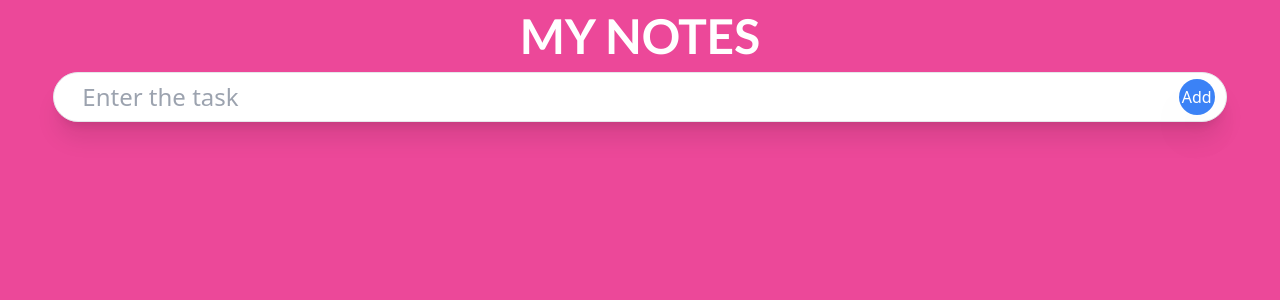
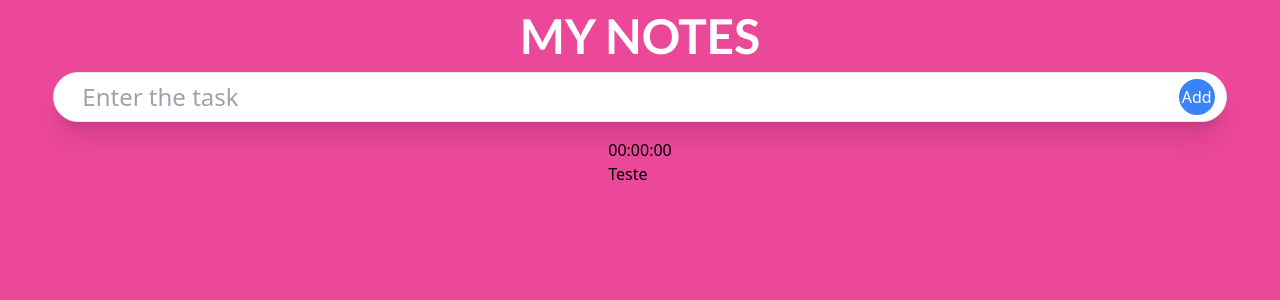
Before and after one commit to leonardommascarenhas/GiovannaPomodoroNotes, a React (Vite) app: page / in a window 1280 px wide. Shown: the top 300 px of the page. Built offline with nearby package versions, Linux system fonts and the light colour scheme.

Commit message:
prototype of Timer functions

```diff
--- a/src/App.tsx
+++ b/src/App.tsx
@@ -1,5 +1,6 @@
 import { useState, useEffect } from "react";
 import InputField from "./components/InputField";
+import Timer from "./components/Timer";
 import TodoList from "./components/TodoList";
 import { Todo } from "./model";
 const App: React.FC = () => {
@@ -25,6 +26,7 @@ const App: React.FC = () => {
         handleAdd={handleAdd}
       />
       <TodoList todos={todos} setTodos={setTodos} />
+      <Timer timeOut={1} />
     </div>
   );
 };
--- a/src/components/Timer.tsx
+++ b/src/components/Timer.tsx
@@ -1,41 +1,63 @@
-import React, { useState } from "react";
+import React, { useState, useEffect } from "react";
 
 interface Time {
+  seconds: number;
+  minutes: number;
   hours: number;
-  minutes: number;
-  seconds: number;
-  miliSeconds?: number;
 }
 
-const Timer = () => {
+interface Props {
+  timeOut: number;
+}
+
+const Timer = ({ timeOut }: Props) => {
   const [time, setTime] = useState<Time>({
+    seconds: 0,
+    minutes: 0,
     hours: 0,
-    minutes: 0,
-    seconds: 0,
   });
-  const handleTime = () => {
-    setTimeout(() => {
-      setTime((prev) => ({
-        ...prev,
-        seconds: time.seconds + 1,
+  const [intervalId, setIntervalId] = useState<number | undefined>(
+    undefined
+  );
+  useEffect(() => {
+    if (timeOut == time.minutes) {
+      clearTimeout(intervalId);
+    }
+  }, [time]);
+
+  const startTimer = () => {
+    const id = setInterval(() => {
+      setTime((current) => ({
+        seconds: current.seconds < 59 ? current.seconds + 1 : 0,
+        minutes:
+          current.seconds === 59
+            ? current.minutes < 59
+              ? current.minutes + 1
+              : 0
+            : current.minutes,
+        hours:
+          current.seconds === 59 && current.minutes === 59
+            ? current.hours + 1
+            : current.hours,
       }));
-      if (time.seconds == 60) {
-        setTime((prev) => ({
-          ...prev,
-          minutes: time.minutes++,
-        }));
-      }
-      if (time.minutes == 60) {
-        setTime((prev) => ({
-          ...prev,
-          hours: time.hours + 1,
-          minutes: 0,
-        }));
-      }
     }, 1000);
+    setIntervalId(id);
   };
 
-  return <div> </div>;
+  return (
+    <div>
+      <h1>
+        {`
+      ${time.hours.toString().padStart(2, "0")}:${time.minutes
+          .toString()
+          .padStart(2, "0")}:${time.seconds
+          .toString()
+          .padStart(2, "0")}
+      `}
+      </h1>
+      <button onClick={startTimer}>Teste</button>
+    </div>
+  );
 };
 
 export default Timer;
--- a/src/main.tsx
+++ b/src/main.tsx
@@ -1,10 +1,8 @@
-import React from 'react'
-import ReactDOM from 'react-dom/client'
-import App from './App'
-import './index.css'
+import React from "react";
+import ReactDOM from "react-dom/client";
+import App from "./App";
+import "./index.css";
 
-ReactDOM.createRoot(document.getElementById('root') as HTMLElement).render(
-  <React.StrictMode>
-    <App />
-  </React.StrictMode>,
-)
+ReactDOM.createRoot(
+  document.getElementById("root") as HTMLElement
+).render(<App />);
```
